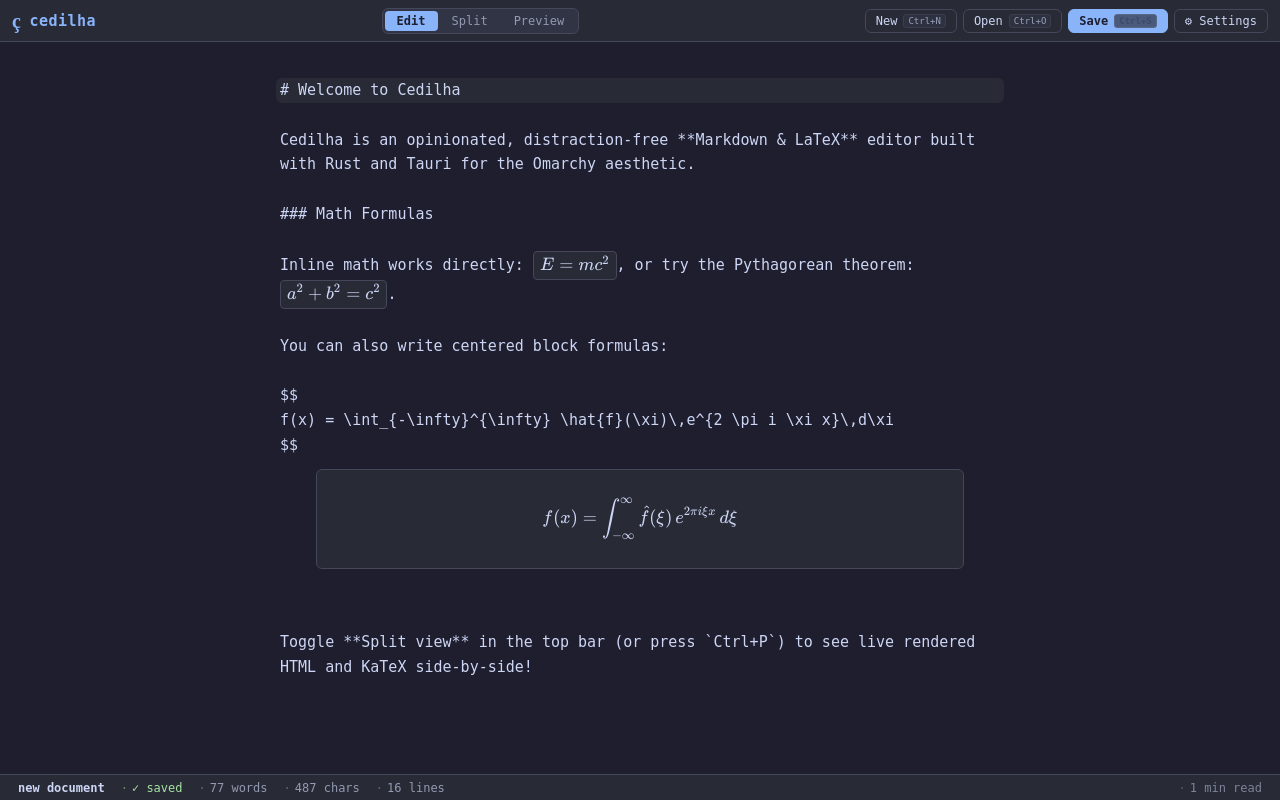
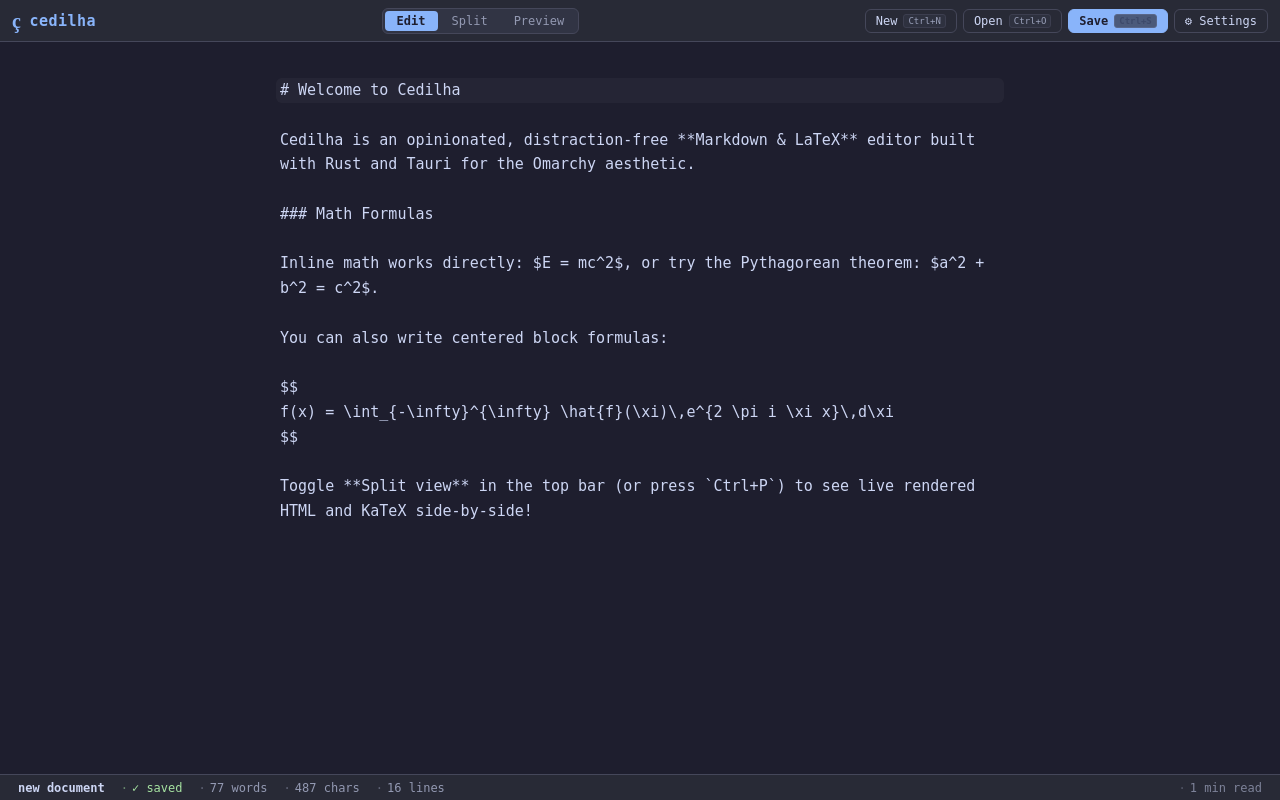
Before and after one commit to pedro-hro/cedilha, a SvelteKit app: page / in a window 1280 px wide. Built offline with nearby package versions, Linux system fonts and the light colour scheme.

Commit message:
feat: keep editor as pure markdown code and soften active line highlight

```diff
--- a/src/app.css
+++ b/src/app.css
@@ -29,6 +29,7 @@
   --border: #45475a;
   --selection: #45475a;
   --marker: #f9e2af;
+  --active-line: rgba(255, 255, 255, 0.035);
 }
 
 /* -------------------------------- Catppuccin Latte -------------------------------- */
@@ -46,6 +47,7 @@
   --border: #ccd0da;
   --selection: #ccd0da;
   --marker: #df8e1d;
+  --active-line: rgba(0, 0, 0, 0.04);
 }
 
 /* -------------------------------- Tokyo Night -------------------------------- */
@@ -63,6 +65,7 @@
   --border: #33415b;
   --selection: #33415b;
   --marker: #e0af68;
+  --active-line: rgba(255, 255, 255, 0.035);
 }
 
 /* --------------------------------- Gruvbox Dark --------------------------------- */
@@ -80,6 +83,7 @@
   --border: #665c54;
   --selection: #665c54;
   --marker: #fabd2f;
+  --active-line: rgba(255, 255, 255, 0.035);
 }
 
 * {
--- a/src/components/Editor.svelte
+++ b/src/components/Editor.svelte
@@ -149,38 +149,4 @@
     outline: none;
     caret-color: var(--accent);
   }
-
-  /* Inline math preview styling */
-  .editor-host :global(.cm-math-inline) {
-    background: var(--bg-elev);
-    border-radius: 4px;
-    padding: 1px 6px;
-    display: inline-block;
-    transition: background 0.15s ease;
-    border: 1px solid var(--border);
-  }
-
-  .editor-host :global(.cm-math-inline:hover) {
-    background: var(--bg-surface);
-    border-color: var(--accent);
-  }
-
-  /* Block math preview styling */
-  .editor-host :global(.cm-math-block) {
-    display: block;
-    margin: 12px auto;
-    padding: 12px 18px;
-    background: var(--bg-elev);
-    border-radius: var(--radius);
-    text-align: center;
-    overflow-x: auto;
-    max-width: 90%;
-    border: 1px solid var(--border);
-  }
-
-  .editor-host :global(.cm-math-error) {
-    color: var(--danger);
-    font-family: var(--font-mono);
-    font-size: 0.9em;
-  }
 </style>
--- a/src/lib/editor.ts
+++ b/src/lib/editor.ts
@@ -8,7 +8,6 @@ import { EditorView, keymap } from "@codemirror/view";
 import { standardKeymap, indentWithTab } from "@codemirror/commands";
 import { markdown, markdownLanguage } from "@codemirror/lang-markdown";
 import { highlightActiveLine } from "@codemirror/view";
-import { mathExtension } from "./codemirror/math";
 import {
   type EditorOptions,
   wrapCompartment,
@@ -70,13 +69,13 @@ const baseTheme = EditorView.theme({
     color: "var(--fg-dim)",
   },
   ".cm-activeLine": {
-    backgroundColor: "var(--bg-elev)",
+    backgroundColor: "var(--active-line, rgba(255, 255, 255, 0.035))",
     borderRadius: "var(--radius)",
   },
   ".cm-activeLineGutter": {
     backgroundColor: "transparent",
     color: "var(--accent)",
-    fontWeight: "bold",
+    fontWeight: "600",
   },
 });
 
@@ -85,7 +84,6 @@ export function createEditor(opts: FullEditorOptions): EditorState {
     baseTheme,
     highlightActiveLine(),
     markdown({ markdownLanguage }),
-    mathExtension(),
     wrapCompartment.of(getWrapExtension(opts.wrap)),
     tabSizeCompartment.of(getTabSizeExtension(opts.tabSize)),
     typewriterCompartment.of(createTypewriterExtension(opts.typewriter)),
```
